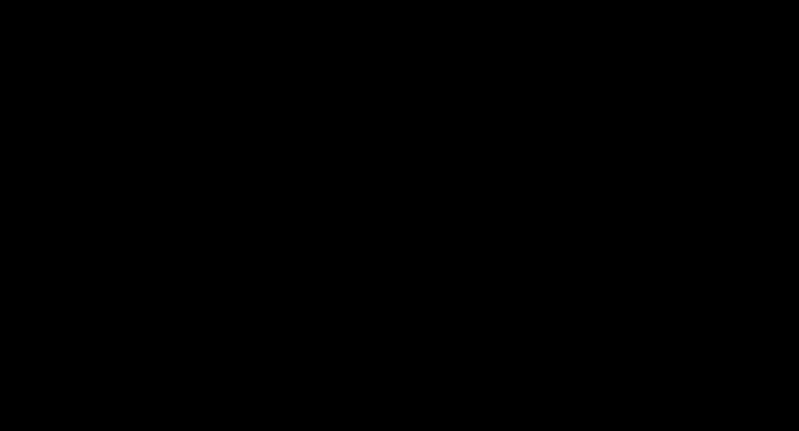
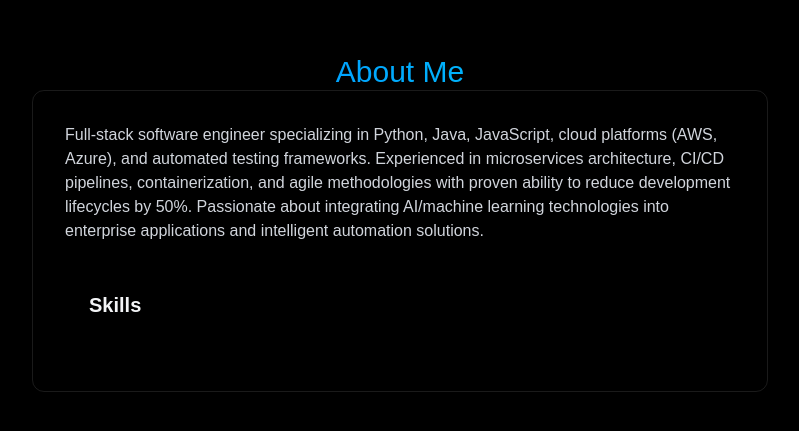
Before and after one commit to ash-raf-codes/portfolio, a React (Vite) app: page / in a window 1280 px wide. Shown: the part 977-1408 px from the top of the page, without its empty margins (240-1039 px from the left). Before the commit the page ends 800 px from the top, so only its background shows below. Built offline with nearby package versions, Linux system fonts and the light colour scheme.

Commit message:
Working on About section

```diff
--- a/src/App.jsx
+++ b/src/App.jsx
@@ -4,6 +4,7 @@
 import {Navbar} from "./compontents/Navbar";
 import {MobileMenu} from "./compontents/MobileMenu";
 import {Home} from "./compontents/sections/Home";
+import {About} from "./compontents/sections/About";
 import "./index.css"
 
 function App() {
@@ -25,6 +26,9 @@
 
       <Home />
 
+      <About />
+
+
 
     </div>
 
--- a/src/compontents/sections/About.jsx
+++ b/src/compontents/sections/About.jsx
@@ -0,0 +1,35 @@
+export const About = () => {
+
+    const progSkills = ["Python", "Java", "C/C++", "JavaScript", "HTML", "CSS", "MATLAB", "R", "SQL", "JUnit", "NodeJS", "Scikit-learn", "Pandas", "NumPy", "Gradle", "Maven", "JSON", "Jest", "Selenium"];
+    const frameworks = ["MySQL", "PostgreSQL", "Redis", "JMeter", "Docker", "Postman", "AWS", "Azure", "Git", "Kubernetes", "Jenkins", "Agile", "Scrum", "TDD", "Jira", "SonarQube", "Vite", "TailwindCSS", "Microsoft Office"];
+    return (
+        <section
+            id="about"
+            className="min-h-screen flex items-center justify-center py-20"
+        >
+            <div className="max-w-3xl mx-auto px-4">
+                <h2 className="text-3xl font-bold-mb-8 bg-gradient-to-r from-blue-500 to-cyan-400 bg-clip-text text-transparent text-center"
+                >
+                    About Me
+                </h2>
+
+                <div className="rounded-xl p-8 border-white/10 border hover:-translate-y-1 transition-all">
+                    <p className="text-gray-300 mb-6">
+                        Full-stack software engineer specializing in Python, Java, JavaScript, cloud platforms (AWS, Azure),
+                        and automated testing frameworks. Experienced in microservices architecture, CI/CD pipelines,
+                        containerization, and agile methodologies with proven ability to reduce development lifecycles by 50%.
+                        Passionate about integrating AI/machine learning technologies into enterprise applications and intelligent automation solutions.
+                    </p>
+
+                    <div className="grid grid-cols-1 md:grid-cols-2 gap-6">
+                        <div className="rounded-xl p-6 hover:-translate-y-1 transition-all">
+                            <h3 className="text-xl font-bold mb-4">Skills</h3>
+                        </div>
+                    </div>
+                </div>
+            </div>
+
+        </section>
+
+    );
+};
--- a/src/compontents/sections/Home.jsx
+++ b/src/compontents/sections/Home.jsx
@@ -1,9 +1,10 @@
 export const Home = () => {
 
-    return <section id="home" className="min-h-screen flex items-center justify-center relative">
+    return (
+        <section id="home" className="min-h-screen flex items-center justify-center relative">
 
         <div className="text-center z-10 px-4">
-            <h1 className="text-5x md:text-7xl font-bold mb-6 bg-gradient-to-r from-blue-500 to-purple-600 bg-clip-text text-transparent leading-right">Welcome to my Website, I am Ashraf</h1>
+            <h1 className="text-5x md:text-7xl font-bold mb-6 bg-gradient-to-r from-blue-500 to-cyan-400 bg-clip-text text-transparent leading-right">Welcome to my Website, I am Ashraf</h1>
 
             <p className="text-gray-400 text-lg mb-8 max-w-lg mx-auto">
            Full-stack software engineer specializing in Python, Java, JavaScript, cloud platforms (AWS, Azure),
@@ -32,5 +33,6 @@
         </div>
 
     </section>
+    );
 
-}
+};
```
